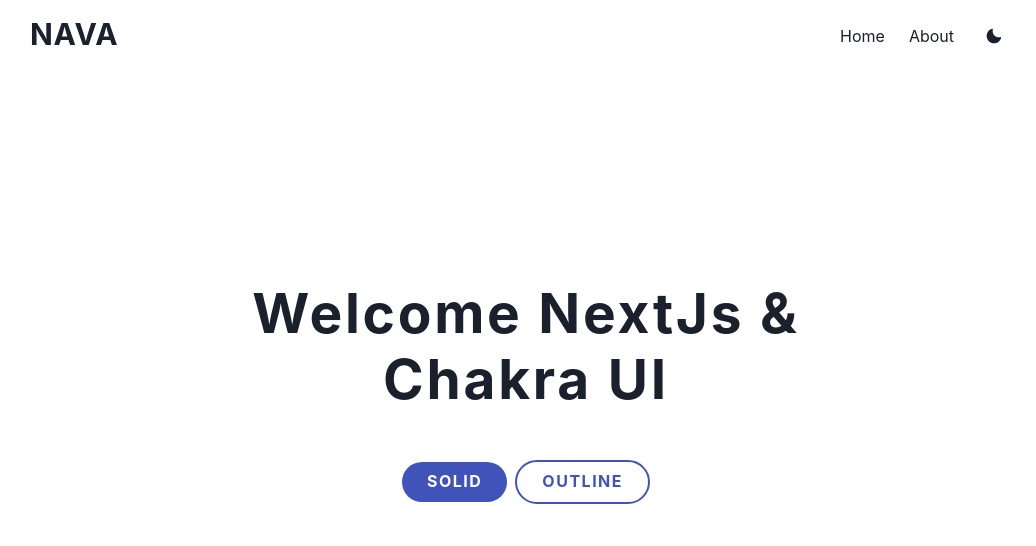
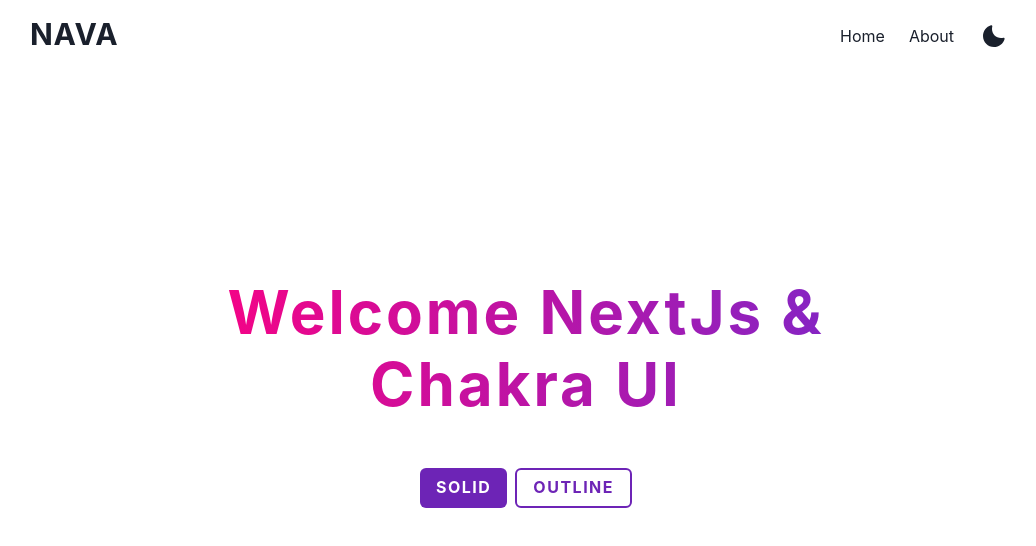
Before and after one commit to RavenSam/Nava, a Next.js app: page / in a window 1280 px wide. Shown: the top 546 px of the page, without its empty margins (114-1150 px from the left). Built offline with nearby package versions, Linux system fonts and the light colour scheme.

Commit message:
Responsive Navbar

```diff
--- /dev/null
+++ b/src/components/Header/DrawerNav.jsx
@@ -0,0 +1,59 @@
+import React from "react"
+import NextLink from "next/link"
+import ModeSwitch from "../shared/ModeSwitch"
+import { HamburgerIcon, SettingsIcon } from "@chakra-ui/icons"
+import {
+   Drawer,
+   DrawerBody,
+   DrawerFooter,
+   IconButton,
+   DrawerOverlay,
+   DrawerContent,
+   DrawerCloseButton,
+   Divider,
+   Center,
+   Text,
+   useDisclosure,
+} from "@chakra-ui/react"
+
+import { linkPages } from "./linkPages"
+
+export default function DrawerNav() {
+   const { isOpen, onOpen, onClose } = useDisclosure()
+   const btnRef = React.useRef()
+
+   return (
+      <>
+         <IconButton ref={btnRef} variant="ghost" fontSize="2xl" onClick={onOpen} icon={<HamburgerIcon />} />
+
+         <Drawer isOpen={isOpen} placement="right" onClose={onClose} finalFocusRef={btnRef}>
+            <DrawerOverlay>
+               <DrawerContent>
+                  <DrawerCloseButton my="4" />
+
+                  <DrawerBody>
+                     <Center flexDirection="column" height="100%">
+                        {linkPages.map((page) => (
+                           <React.Fragment key={page.name}>
+                              <Text mx="3" py="3" fontSize="18px" fontWeight="600" letterSpacing="1.5px" w="100%">
+                                 <NextLink href={page.href}>
+                                    <a>{page.name}</a>
+                                 </NextLink>
+                              </Text>
+                              <Divider />
+                           </React.Fragment>
+                        ))}
+                     </Center>
+                  </DrawerBody>
+
+                  <DrawerFooter justifyContent="space-around">
+                     <ModeSwitch />
+
+                     <SettingsIcon fontSize="xl" />
+                  </DrawerFooter>
+               </DrawerContent>
+            </DrawerOverlay>
+         </Drawer>
+      </>
+   )
+}
--- a/src/components/Header/Header.jsx
+++ b/src/components/Header/Header.jsx
@@ -1,11 +1,6 @@
 import NextLink from "next/link"
 import { Flex, Spacer, Box, Heading, Container, Center, Text } from "@chakra-ui/react"
-import ModeSwitch from "../shared/ModeSwitch"
-
-const linkPages = [
-   { name: "Home", href: "#" },
-   { name: "About", href: "#" },
-]
+import Nav from "./Nav"
 
 export default function Header() {
    return (
@@ -20,19 +15,7 @@
 
                <Spacer />
 
-               <Flex>
-                  <Center>
-                     {linkPages.map((page) => (
-                        <Text key={page.name} as="a" mx="3">
-                           <NextLink href={page.href}>
-                              <a>{page.name}</a>
-                           </NextLink>
-                        </Text>
-                     ))}
-
-                     <ModeSwitch />
-                  </Center>
-               </Flex>
+               <Nav />
             </Flex>
          </Container>
       </header>
--- /dev/null
+++ b/src/components/Header/Nav.jsx
@@ -0,0 +1,34 @@
+import React from "react"
+import { Box, Center, Text, LinkOverlay } from "@chakra-ui/react"
+
+import NextLink from "next/link"
+
+import ModeSwitch from "../shared/ModeSwitch"
+
+import DrawerNav from "./DrawerNav"
+
+import { linkPages } from "./linkPages"
+
+export default function Nav() {
+   return (
+      <>
+         <Center>
+            <Box display={{ base: "none", md: "flex" }} alignItems="center" justifyContent="center">
+               {linkPages.map((page) => (
+                  <Text key={page.name} mx="3">
+                     <NextLink href={page.href}>
+                        <a>{page.name}</a>
+                     </NextLink>
+                  </Text>
+               ))}
+
+               <ModeSwitch />
+            </Box>
+
+            <Box display={{ sm: "block", md: "none" }}>
+               <DrawerNav />
+            </Box>
+         </Center>
+      </>
+   )
+}
--- /dev/null
+++ b/src/components/Header/linkPages.js
@@ -0,0 +1,4 @@
+export const linkPages = [
+   { name: "Home", href: "#" },
+   { name: "About", href: "#" },
+]
--- a/src/components/shared/ModeSwitch.jsx
+++ b/src/components/shared/ModeSwitch.jsx
@@ -7,7 +7,7 @@
    return (
       <IconButton
          mx="2"
-         borderRadius="100%"
+         fontSize="2xl"
          variant="ghost"
          aria-label="Toggle Theme Mode"
          onClick={toggleColorMode}
--- a/src/pages/index.js
+++ b/src/pages/index.js
@@ -1,4 +1,4 @@
-import { Container, Heading, Stack, Button, Flex } from "@chakra-ui/react"
+import { Container, Heading, Stack, Button, Flex, Text } from "@chakra-ui/react"
 import Head from "next/head"
 
 export default function Home() {
@@ -11,7 +11,9 @@
          <Container maxWidth="container.md">
             <Stack height="80vh" justifyContent="center">
                <Heading
-                  fontSize={{ base: "30px", md: "45px", lg: "55px" }}
+                  bgGradient="linear(to-l, #7928CA,#FF0080)"
+                  bgClip="text"
+                  fontSize={{ base: "35px", md: "50px", lg: "60px" }}
                   textAlign="center"
                   py="5"
                   letterSpacing="wider"
--- a/src/theme/colors.js
+++ b/src/theme/colors.js
@@ -1,4 +1,4 @@
-export const primary = {
+export const indigo = {
    100: "#8c98d4",
    200: "#7987cd",
    300: "#6675c6",
@@ -9,3 +9,15 @@
    800: "#2d3a81",
    900: "#26326e",
 }
+
+export const purple = {
+   100: "#a169da",
+   200: "#9453d5",
+   300: "#863ecf",
+   400: "#7928ca",
+   500: "#6d24b6",
+   600: "#6120a2",
+   700: "#551c8d",
+   800: "#491879",
+   900: "#3d1465",
+}
--- a/src/theme/components.js
+++ b/src/theme/components.js
@@ -3,27 +3,15 @@
    baseStyle: {
       fontWeight: "bold",
       textTransform: "uppercase",
-      borderRadius: "50px",
       letterSpacing: "1.5px",
-      width: "fit-content",
 
       _focus: {
-         boxShadow: "0 0px 15px #5364bf",
+         boxShadow: "none",
       },
 
       _hover: {},
    },
-   // Two sizes: sm and md
-   sizes: {
-      sm: {
-         fontSize: "12px",
-         padding: "16px 18px",
-      },
-      md: {
-         fontSize: "16px",
-         padding: "20px 25px",
-      },
-   },
+
    // Two variants: outline and solid
    variants: {
       outline: {
@@ -40,9 +28,4 @@
          },
       },
    },
-   // The default size and variant values
-   defaultProps: {
-      size: "md",
-      variant: "solid",
-   },
 }
--- a/src/theme/index.js
+++ b/src/theme/index.js
@@ -1,7 +1,9 @@
 import { extendTheme } from "@chakra-ui/react"
 
-import { primary } from "./colors"
+import { purple, indigo } from "./colors"
 import { Button } from "./components"
+
+const primary = purple
 
 export const theme = extendTheme({
    colors: {
```
